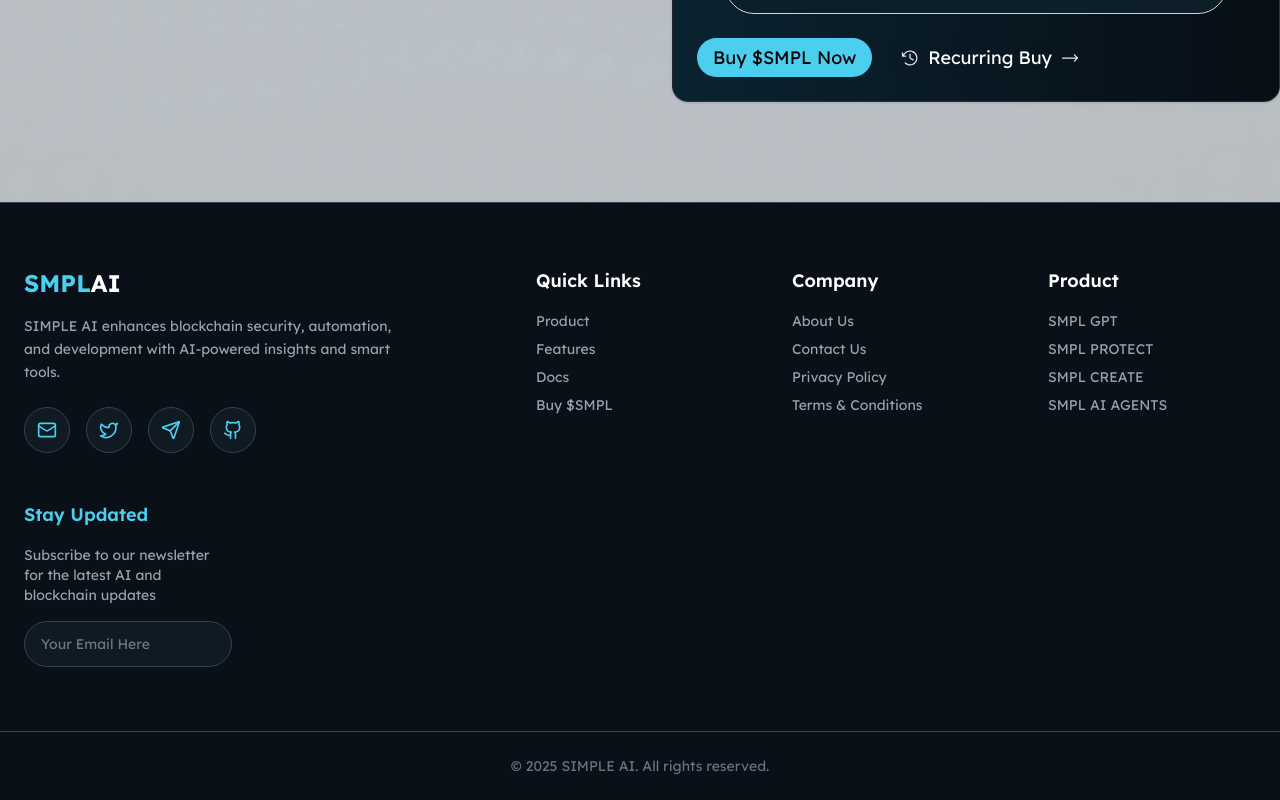
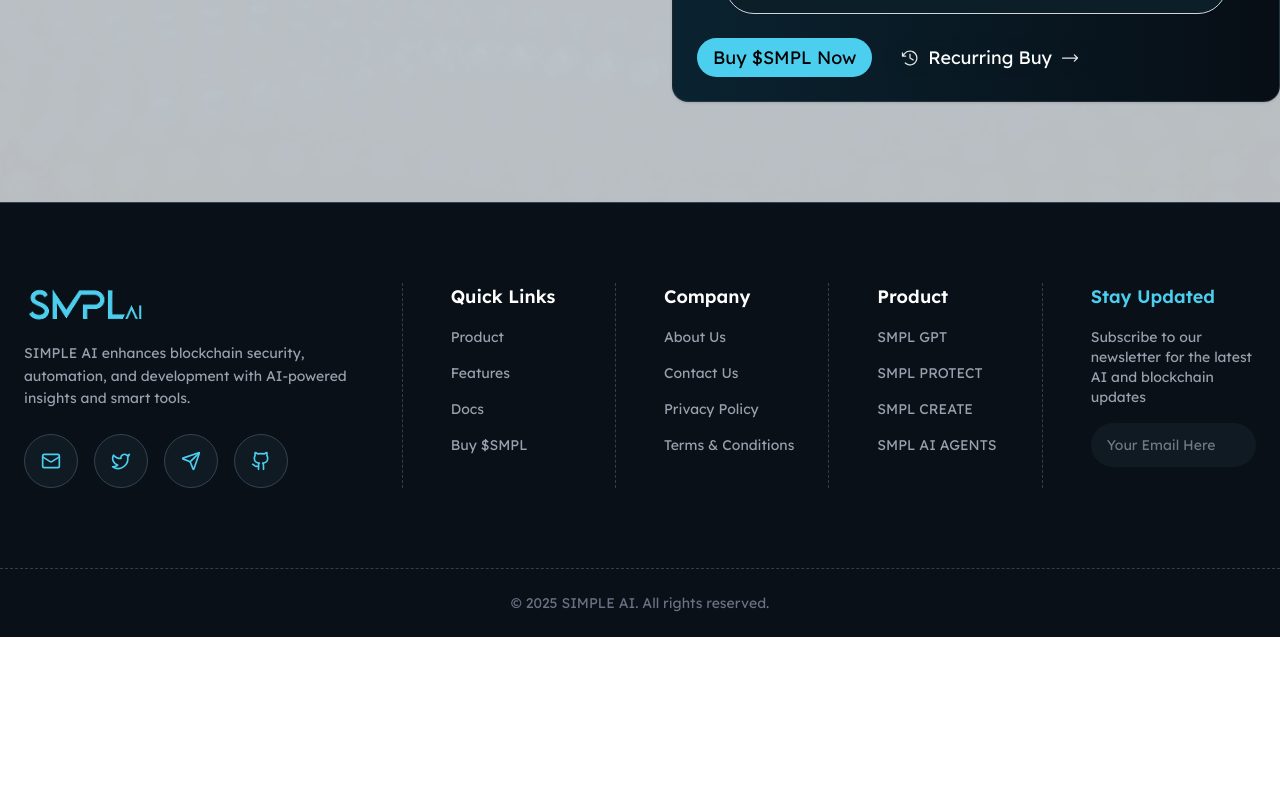
Before and after one commit to SopnilSwapon/simple-ai-project, a Next.js app: page / in a window 1280 px wide. Shown: the part 5772-6572 px from the top of the page. After the commit the page ends 6409 px from the top, so only its background shows below. Built offline with nearby package versions, Linux system fonts and the light colour scheme.

Commit message:
added finish the footer section

```diff
--- a/src/app/Components/common/AppFooter.tsx
+++ b/src/app/Components/common/AppFooter.tsx
@@ -1,39 +1,44 @@
 import { Mail, Twitter, Send, Github } from "lucide-react";
+import SMPLAIlogo from "@/assets/2 2.png";
+import Image from "next/image";
 
 export default function AppFooter() {
   return (
     <footer className="bg-[#091017] text-gray-300 border-t border-gray-700">
-      <div className="max-w-7xl mx-auto px-6 py-16 grid grid-cols-1 md:grid-cols-5 gap-12">
+      <div className="max-w-7xl mx-auto px-6 py-20 grid grid-cols-1 md:grid-cols-6 gap-12">
         {/* Brand Info */}
-        <div className="col-span-1 md:col-span-2">
-          <h2 className="text-2xl font-bold text-[#4CCEEE] mb-4">
-            SMPL<span className="text-white">AI</span>
-          </h2>
-          <p className="text-sm leading-relaxed text-gray-400 max-w-sm">
+        <div className="col-span-1 md:col-span-2 border-dashed border-r border-[#383D41] pr-4">
+          <Image
+            src={SMPLAIlogo}
+            height={125}
+            width={125}
+            alt="SMPL Money logo"
+          />
+          <p className="text-sm leading-relaxed pt-4 text-gray-400 max-w-sm">
             SIMPLE AI enhances blockchain security, automation, and development
             with AI-powered insights and smart tools.
           </p>
 
           <div className="flex space-x-4 mt-6">
-            <button className="bg-[#0f1a23] hover:bg-[#16242f] p-3 rounded-full border border-gray-700 transition">
+            <button className="bg-[#0f1a23] hover:bg-[#16242f] p-4 rounded-full border border-gray-700 transition">
               <Mail className="w-5 h-5 text-[#4CCEEE]" />
             </button>
-            <button className="bg-[#0f1a23] hover:bg-[#16242f] p-3 rounded-full border border-gray-700 transition">
+            <button className="bg-[#0f1a23] hover:bg-[#16242f] p-4 rounded-full border border-gray-700 transition">
               <Twitter className="w-5 h-5 text-[#4CCEEE]" />
             </button>
-            <button className="bg-[#0f1a23] hover:bg-[#16242f] p-3 rounded-full border border-gray-700 transition">
+            <button className="bg-[#0f1a23] hover:bg-[#16242f] p-4 rounded-full border border-gray-700 transition">
               <Send className="w-5 h-5 text-[#4CCEEE]" />
             </button>
-            <button className="bg-[#0f1a23] hover:bg-[#16242f] p-3 rounded-full border border-gray-700 transition">
+            <button className="bg-[#0f1a23] hover:bg-[#16242f] p-4 rounded-full border border-gray-700 transition">
               <Github className="w-5 h-5 text-[#4CCEEE]" />
             </button>
           </div>
         </div>
 
         {/* Quick Links */}
-        <div>
+        <div className="border-dashed border-r border-[#383D41] pr-4">
           <h3 className="text-lg font-semibold text-white mb-4">Quick Links</h3>
-          <ul className="space-y-2 text-sm text-gray-400">
+          <ul className="space-y-4 text-sm text-gray-400">
             <li>
               <a href="#">Product</a>
             </li>
@@ -50,9 +55,9 @@
         </div>
 
         {/* Company */}
-        <div>
+        <div className="border-dashed border-r border-[#383D41] pr-4">
           <h3 className="text-lg font-semibold text-white mb-4">Company</h3>
-          <ul className="space-y-2 text-sm text-gray-400">
+          <ul className="space-y-4 text-sm text-gray-400">
             <li>
               <a href="#">About Us</a>
             </li>
@@ -69,9 +74,9 @@
         </div>
 
         {/* Product */}
-        <div>
+        <div className="border-dashed border-r border-[#383D41] pr-4">
           <h3 className="text-lg font-semibold text-white mb-4">Product</h3>
-          <ul className="space-y-2 text-sm text-gray-400">
+          <ul className="space-y-4 text-sm text-gray-400">
             <li>
               <a href="#">SMPL GPT</a>
             </li>
@@ -95,7 +100,7 @@
           <p className="text-sm text-gray-400 mb-4">
             Subscribe to our newsletter for the latest AI and blockchain updates
           </p>
-          <form className="flex items-center bg-[#0f1a23] rounded-full overflow-hidden border border-gray-700">
+          <form className="flex items-center bg-[#0f1a23] rounded-full overflow-hidden">
             <input
               type="email"
               placeholder="Your Email Here"
@@ -110,9 +115,10 @@
           </form>
         </div>
       </div>
+      <hr className="mx-auto max-w-[1320px] h-[1px] border-dashed border-r border-[#383D41]" />
 
       {/* Bottom Line */}
-      <div className="border-t border-gray-700 text-center py-6 text-sm text-gray-500">
+      <div className="text-center py-6 text-sm text-gray-500">
         © 2025 SIMPLE AI. All rights reserved.
       </div>
     </footer>
--- a/src/app/layout.tsx
+++ b/src/app/layout.tsx
@@ -16,12 +16,12 @@
 
 export default function RootLayout({
   children,
-}: Readonly<{
+}: {
   children: React.ReactNode;
-}>) {
+}) {
   return (
     <html lang="en">
-      <body className={`${lexend.variable} antialiased`}>{children}</body>
+      <body className={`${lexend.variable}`}>{children}</body>
     </html>
   );
 }
```
Also changed, not shown: src/assets/2 2.png (added).
